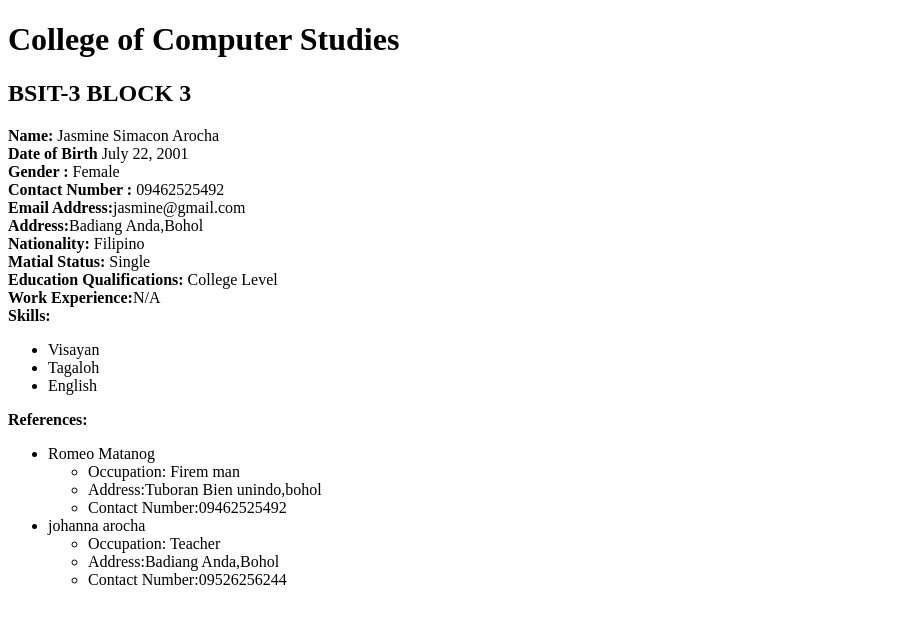
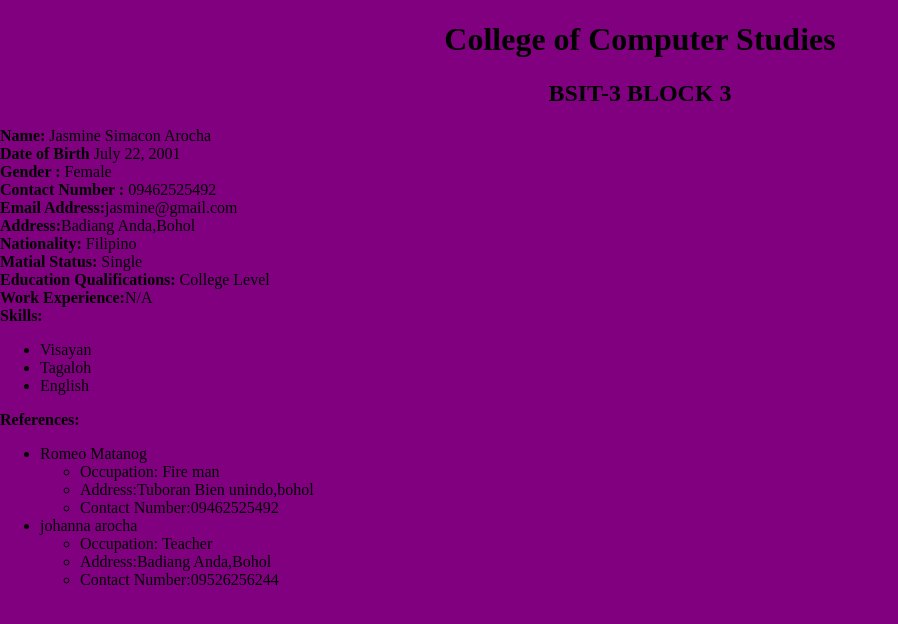
Before and after one commit to Arocha04/G_Jasmine, a plain HTML site: page index.html in a window 1280 px wide. Shown: the whole page, without its empty margins (0-898 px from the left). Drawn offline with Linux system fonts and the light colour scheme.

Commit message:
Saves CSS Design

```diff
--- a/index.html
+++ b/index.html
@@ -3,6 +3,7 @@
 <head>
     <meta charset="UTF-8">
     <title>Arocha Jasmine Act Porject</title>
+    <link rel ="stylesheet" href="style.css">
 </head>
 <body>
     <h1>College of Computer Studies</h1>
@@ -30,7 +31,7 @@
         <ul class="info">
             <li>Romeo Matanog</li>
             <ul>
-                <li>Occupation: Firem man</li>
+                <li>Occupation: Fire man</li>
                 <li>Address:Tuboran Bien unindo,bohol</li>
                 <li>Contact Number:09462525492</li>
                 </ul>
--- /dev/null
+++ b/style.css
@@ -0,0 +1,10 @@
+body{
+    margin :0;
+    background-color:purple;
+
+}h1{
+    text-align:center;
+}h2{
+    text-align:center;
+
+}
```
